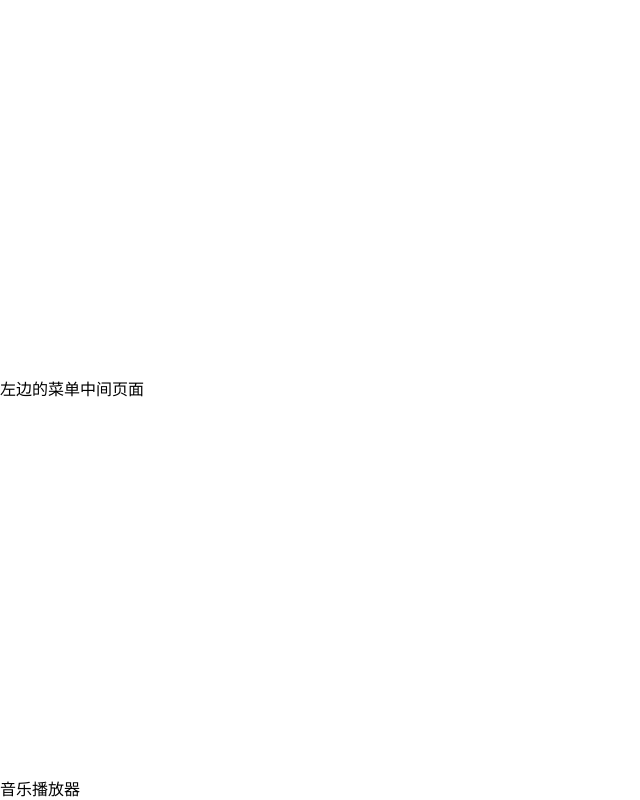
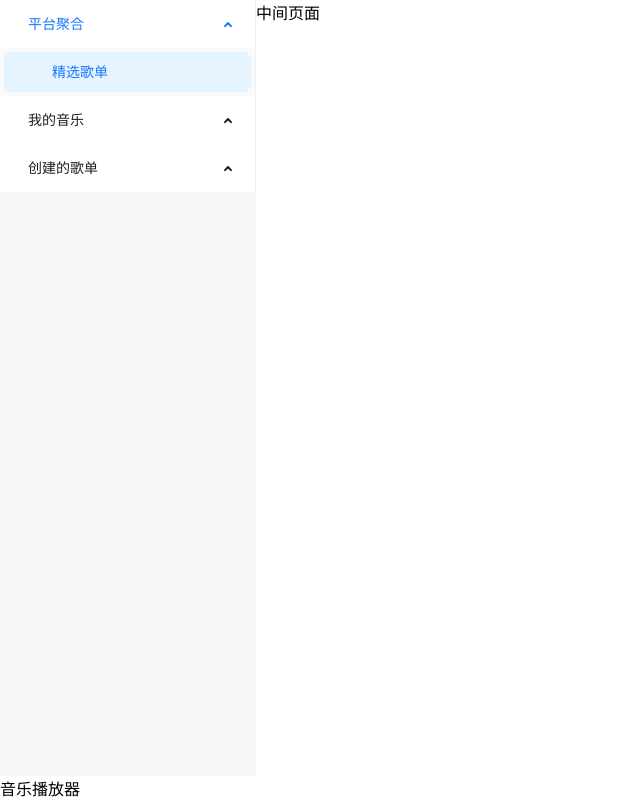
Before and after one commit to Stonewalling/FreeMusic, a React (Vite) app: page / in a window 1280 px wide. Shown: the whole page, without its empty margins (0-640 px from the left). Built offline with nearby package versions, Linux system fonts and the light colour scheme.

Commit message:
左侧菜单栏

```diff
--- a/package.json
+++ b/package.json
@@ -29,6 +29,7 @@
     "eslint": "^8.38.0",
     "eslint-plugin-react-hooks": "^4.6.0",
     "eslint-plugin-react-refresh": "^0.3.4",
+    "sass": "^1.62.1",
     "typescript": "^5.0.2",
     "vite": "^4.3.2"
   }
--- /dev/null
+++ b/src/components/leftMenu/changeMenu.tsx
@@ -0,0 +1,85 @@
+/*
+ * @Author: David
+ * @Date: 2023-06-03 10:18:04
+ * @LastEditTime: 2023-06-03 13:36:46
+ * @LastEditors: David
+ * @Description: 增删左侧菜单栏
+ * @FilePath: \music\src\components\leftMenu\changeMenu.tsx
+ * 可以输入预定的版权声明、个性签名、空行等
+ */
+import { forwardRef, useImperativeHandle, useState } from "react"
+import { Menu } from "antd"
+const { SubMenu } = Menu
+
+export interface MenuDataItem {
+  title: string
+  key: string
+  children?: MenuDataItem[]
+}
+
+const initialMenuData: MenuDataItem[] = [
+  {
+    title: "平台聚合",
+    key: "plate",
+    children: [{ title: "精选歌单", key: "plateForm" }],
+  },
+  {
+    title: "我的音乐",
+    key: "myMusic",
+    children: [],
+  },
+  {
+    title: "创建的歌单",
+    key: "myMusicForm",
+    children: [],
+  },
+]
+
+const defaultOpenKeys = initialMenuData.map((item) => item.key)
+
+interface SidlerMenuProps {}
+
+export interface SidlerMenuRef {
+  addSubMenuItem: (menuKey: string, subMenu: MenuDataItem) => void
+}
+
+const SidlerMenu = forwardRef<SidlerMenuRef, SidlerMenuProps>((props, ref) => {
+  const [menuData, setMenuData] = useState(initialMenuData)
+  // 定义一个函数来在指定的菜单下添加子菜单
+  const addSubMenuItem = (menuKey: string, subMenu: MenuDataItem) => {
+    setMenuData((prevMenuData) =>
+      prevMenuData.map((menu) => {
+        if (menu.key === menuKey) {
+          return {
+            ...menu,
+            children: [...(menu.children || []), subMenu],
+          }
+        }
+        return menu
+      })
+    )
+  }
+
+  useImperativeHandle(ref, () => ({
+    addSubMenuItem,
+  }))
+
+  return (
+    <>
+      <Menu
+        mode="inline"
+        defaultOpenKeys={defaultOpenKeys}
+        defaultSelectedKeys={["plateForm"]}>
+        {menuData.map((menu) => (
+          <SubMenu key={menu.key} title={menu.title}>
+            {menu.children?.map((submenu) => (
+              <Menu.Item key={submenu.key}>{submenu.title}</Menu.Item>
+            ))}
+          </SubMenu>
+        ))}
+      </Menu>
+    </>
+  )
+})
+
+export default SidlerMenu
--- /dev/null
+++ b/src/components/leftMenu/index.scss
@@ -0,0 +1,5 @@
+.left-menu-wrapper {
+  flex: 0 0 256px;
+  height: 100%;
+  background-color: rgba(245, 245, 245, 0.7);
+}
--- a/src/components/leftMenu/index.tsx
+++ b/src/components/leftMenu/index.tsx
@@ -1,13 +1,25 @@
 /*
  * @Author: David
  * @Date: 2023-05-30 21:19:17
- * @LastEditTime: 2023-05-30 21:35:21
+ * @LastEditTime: 2023-06-03 16:58:38
  * @LastEditors: David
  * @Description:
  * @FilePath: \music\src\components\leftMenu\index.tsx
  * 可以输入预定的版权声明、个性签名、空行等
  */
+import "./index.scss"
+import SidlerMenu, { MenuDataItem, SidlerMenuRef } from "./changeMenu"
+import { useRef } from "react"
 
 export default function LeftMenu() {
-  return <div className="left-menu-wrapper">左边的菜单</div>
+  const menuRef = useRef<SidlerMenuRef>(null)
+  const handAddMenuItem = (menuKey: string, subMenu: MenuDataItem) => {
+    menuRef.current?.addSubMenuItem(menuKey, subMenu)
+  }
+
+  return (
+    <div className="left-menu-wrapper">
+      <SidlerMenu ref={menuRef}></SidlerMenu>
+    </div>
+  )
 }
--- /dev/null
+++ b/src/components/main/index.scss
@@ -0,0 +1,4 @@
+.right-main-wrapper {
+  flex: 1 1 auto;
+  height: 100%;
+}
--- a/src/components/main/index.tsx
+++ b/src/components/main/index.tsx
@@ -1,13 +1,13 @@
 /*
  * @Author: David
  * @Date: 2023-05-30 21:23:30
- * @LastEditTime: 2023-05-30 21:35:37
+ * @LastEditTime: 2023-06-02 21:14:42
  * @LastEditors: David
  * @Description:
  * @FilePath: \music\src\components\main\index.tsx
  * 可以输入预定的版权声明、个性签名、空行等
  */
-
+import "./index.scss"
 export default function Main() {
   return <div className="right-main-wrapper">中间页面</div>
 }
--- a/src/layouts/index.tsx
+++ b/src/layouts/index.tsx
@@ -4,7 +4,7 @@ import LeftMenu from "@/components/leftMenu"
 import Main from "@/components/main"
 import MusicPlayer from "@/components/musicPlay"
 
-import "./index.css"
+import "./index.scss"
 
 export default function Layout() {
   // const navigate = useNavigate()
```
Also changed, not shown: src/layouts/index.scss (renamed from src/layouts/index.css), 1 other file (tests, documents, lock files or other folders).
